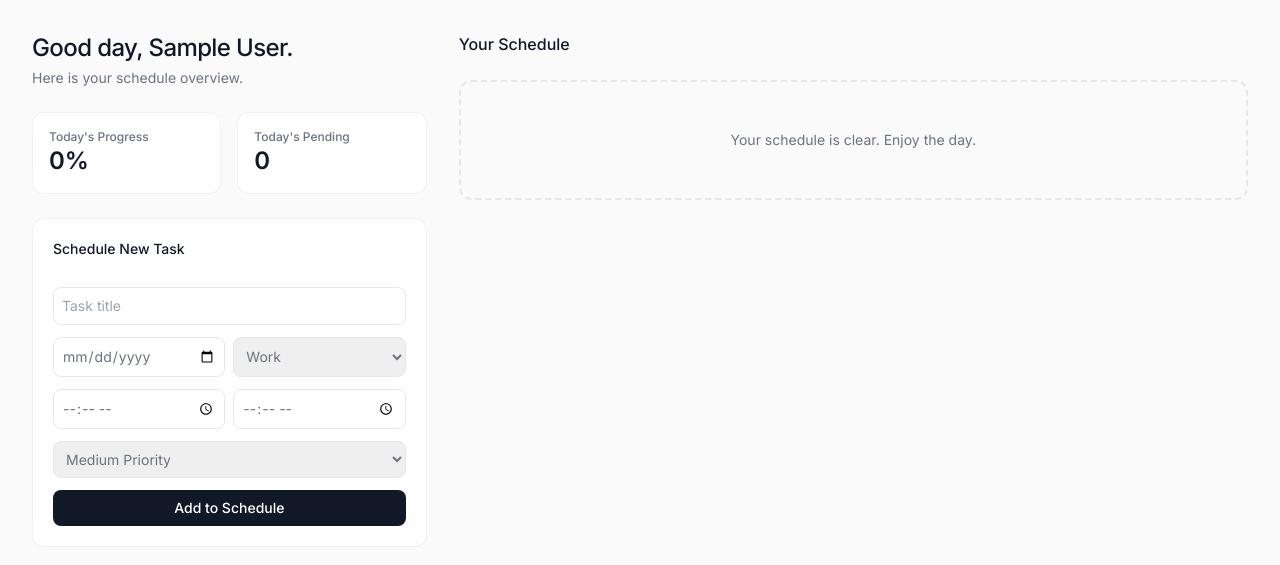
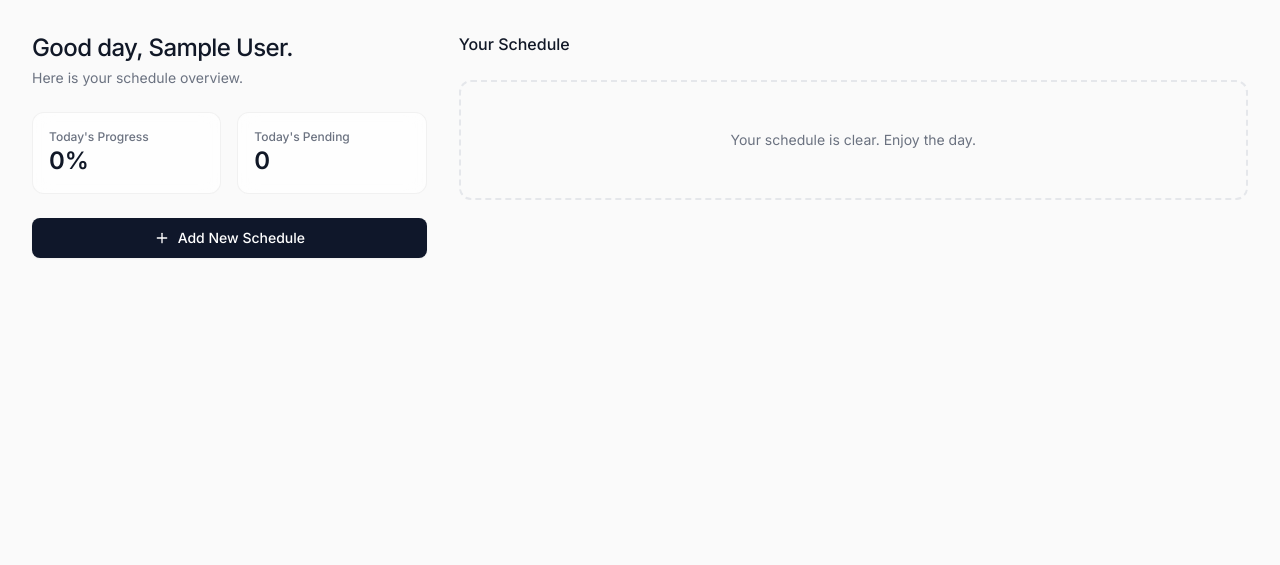
Before and after one commit to db851-git/schedule-app, a Flask app: page /dashboard in a window 1280 px wide. Shown: the part 65-630 px from the top of the page. Run offline with Flask 3, Linux system fonts and the light colour scheme; the visitor is signed in with stand-in values (Sample User, id 1); some libraries are stand-ins or nearby versions.

Commit message:
Added toggle button to hide and show the new task form

```diff
--- a/app/templates/dashboard.html
+++ b/app/templates/dashboard.html
@@ -18,13 +18,18 @@
             </div>
         </div>
 
-        <div class="glass-card p-5 rounded-xl">
-            <h3 class="text-sm font-medium mb-4">Schedule New Task</h3>
-            {% with messages = get_flashed_messages() %}
-              {% if messages %}
-                <div class="bg-yellow-50 text-yellow-800 text-xs p-3 rounded-md mb-4">{{ messages[0] }}</div>
-              {% endif %}
-            {% endwith %}
+        {% with messages = get_flashed_messages() %}
+          {% if messages %}
+            <div class="bg-yellow-50 text-yellow-800 text-sm p-3 rounded-md">{{ messages[0] }}</div>
+          {% endif %}
+        {% endwith %}
+
+        <button id="toggle-form-btn" class="w-full bg-brand-900 text-white rounded-lg py-2.5 text-sm font-medium hover:bg-gray-800 transition flex items-center justify-center gap-2 shadow-sm">
+            <i data-feather="plus" class="w-4 h-4"></i> Add New Schedule
+        </button>
+
+        <div id="task-form-container" class="hidden glass-card p-5 rounded-xl transition-all duration-300">
+            <h3 class="text-sm font-medium mb-4">Schedule Details</h3>
 
             <form method="POST" class="space-y-3">
                 <input type="hidden" name="csrf_token" value="{{ csrf_token() }}">
@@ -46,7 +51,7 @@
                     <option value="Medium" selected>Medium Priority</option>
                     <option value="High">High Priority</option>
                 </select>
-                <button type="submit" class="w-full bg-gray-900 text-white rounded-lg py-2 text-sm font-medium hover:bg-gray-800 transition disabled:opacity-50" {% if not can_create %}disabled{% endif %}>Add to Schedule</button>
+                <button type="submit" class="w-full bg-gray-900 text-white rounded-lg py-2 text-sm font-medium hover:bg-gray-800 transition disabled:opacity-50" {% if not can_create %}disabled{% endif %}>Save Task</button>
             </form>
         </div>
     </div>
@@ -54,7 +59,7 @@
     <div class="w-full md:w-2/3">
         <div class="flex justify-between items-center mb-6">
             <h3 class="font-medium text-gray-900">Your Schedule</h3>
-            </div>
+        </div>
 
         {% for day_group in tasks|groupby('task_date') %}
             <div class="mt-6 mb-3 border-b border-gray-200 pb-2">
@@ -104,4 +109,30 @@
         {% endfor %}
     </div>
 </div>
+
+<script>
+    document.addEventListener('DOMContentLoaded', function() {
+        const toggleBtn = document.getElementById('toggle-form-btn');
+        const formContainer = document.getElementById('task-form-container');
+
+        toggleBtn.addEventListener('click', function() {
+            // Toggle the 'hidden' class on the form
+            formContainer.classList.toggle('hidden');
+
+            // Change the button appearance based on whether it is open or closed
+            if (formContainer.classList.contains('hidden')) {
+                toggleBtn.innerHTML = '<i data-feather="plus" class="w-4 h-4"></i> Add New Schedule';
+                toggleBtn.classList.remove('bg-gray-200', 'text-gray-800', 'hover:bg-gray-300');
+                toggleBtn.classList.add('bg-brand-900', 'text-white', 'hover:bg-gray-800');
+            } else {
+                toggleBtn.innerHTML = '<i data-feather="x" class="w-4 h-4"></i> Cancel';
+                toggleBtn.classList.remove('bg-brand-900', 'text-white', 'hover:bg-gray-800');
+                toggleBtn.classList.add('bg-gray-200', 'text-gray-800', 'hover:bg-gray-300');
+            }
+
+            // Re-render the icons inside the button
+            feather.replace();
+        });
+    });
+</script>
 {% endblock %}
```
